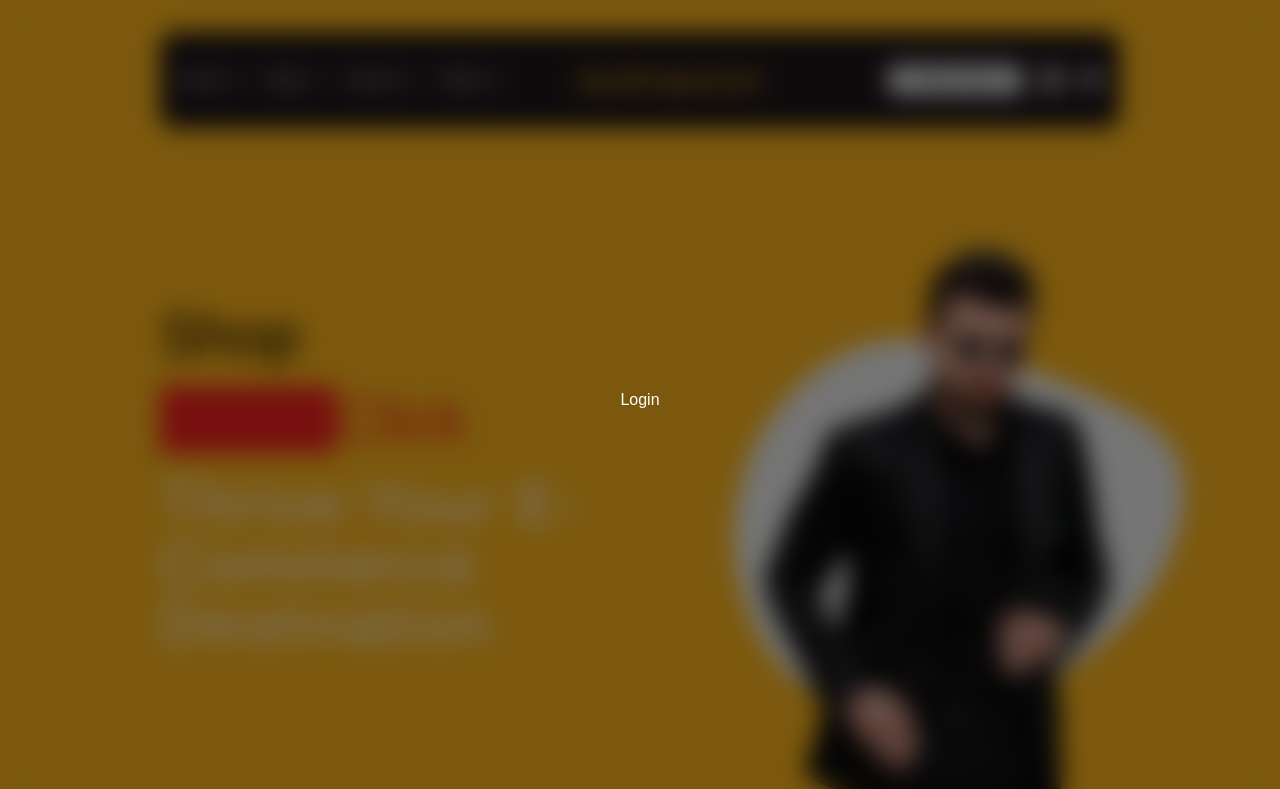
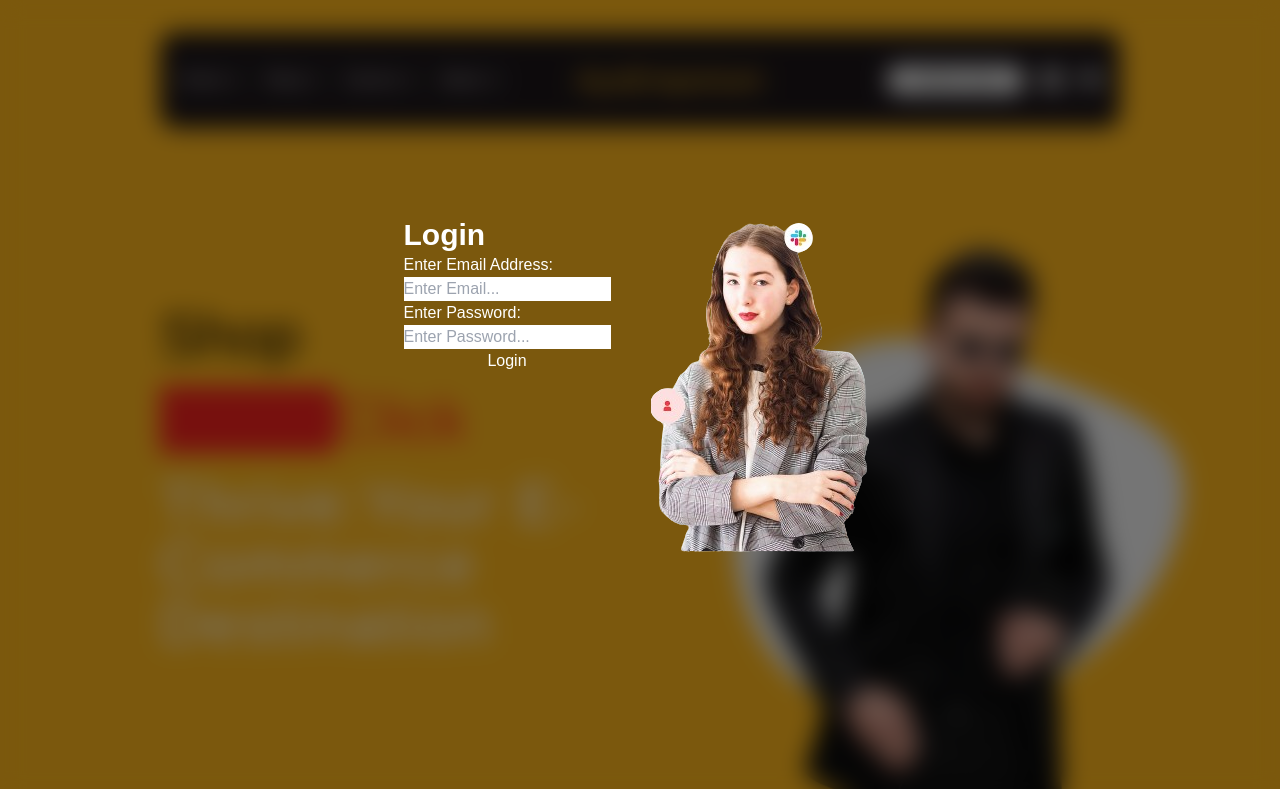
Before and after one commit to Ayu85/AyuEmporium--Ecommerce-Store, a React (Create React App) app in the folder ayu-emporium/: page / in a window 1280 px wide. Shown: the top 789 px of the page. Built offline with nearby package versions, Linux system fonts and the light colour scheme.

Commit message:
making login form

```diff
--- a/ayu-emporium/src/components/ProfilePage.js
+++ b/ayu-emporium/src/components/ProfilePage.js
@@ -1,16 +1,27 @@
 import React from 'react'
-
+import logo from '../assets/login pic.png'
 const ProfilePage = () => {
   return (
     <div className='absolute flex justify-center bg-[#00000084] backdrop-blur-md text-white items-center z-[99999] w-screen h-[100vh]'>
-      {/* modal */}
-      <div>
-        {/* left box in m,odal */}
-        <h1>Login</h1>
-      </div>
-      <div>
-        {/* right box in modal */}
-      </div>
+      {/* modal box*/}
+      <div className='flex justify-between gap-10 items-start'>
+        {/* this is inner box containing login box and image */}
+        <div>
+          {/* left box in modal */}
+          <h1 className='text-3xl font-bold'>Login</h1>
+          <form className='flex flex-col  '>
+            <label for='email' />Enter Email Address:<label/>
+            <input type='mail' placeholder='Enter Email...' />
+            <label for='email' />Enter Password:<label/>
+            <input type='mail' placeholder='Enter Password...' />
+            <button>Login</button>
+          </form>
+
+        </div>
+        <div>
+          {/* right box in modal */}
+          < img src={logo} alt='logo' />
+        </div></div>
     </div>
   )
 }
```
Also changed, not shown: ayu-emporium/src/assets/login pic.png (added).
